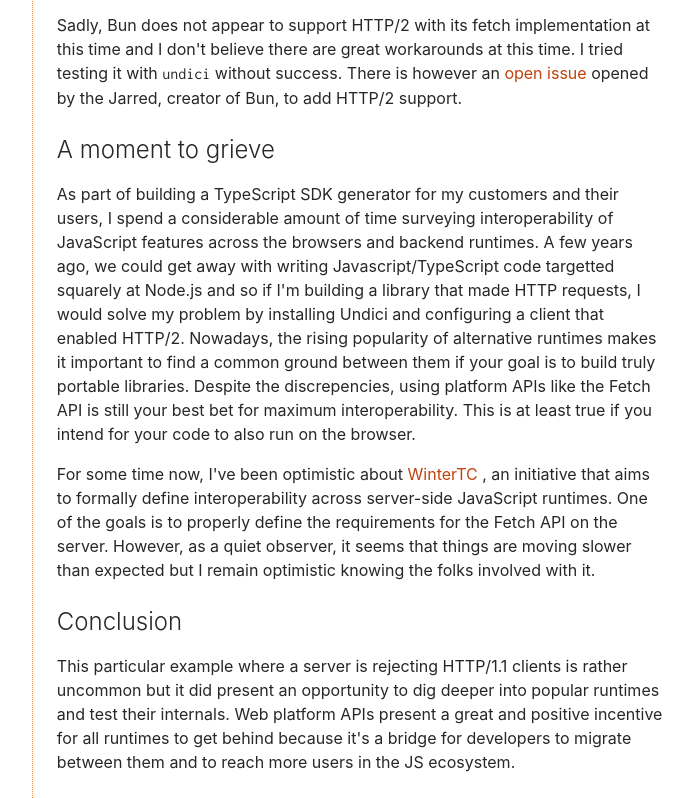
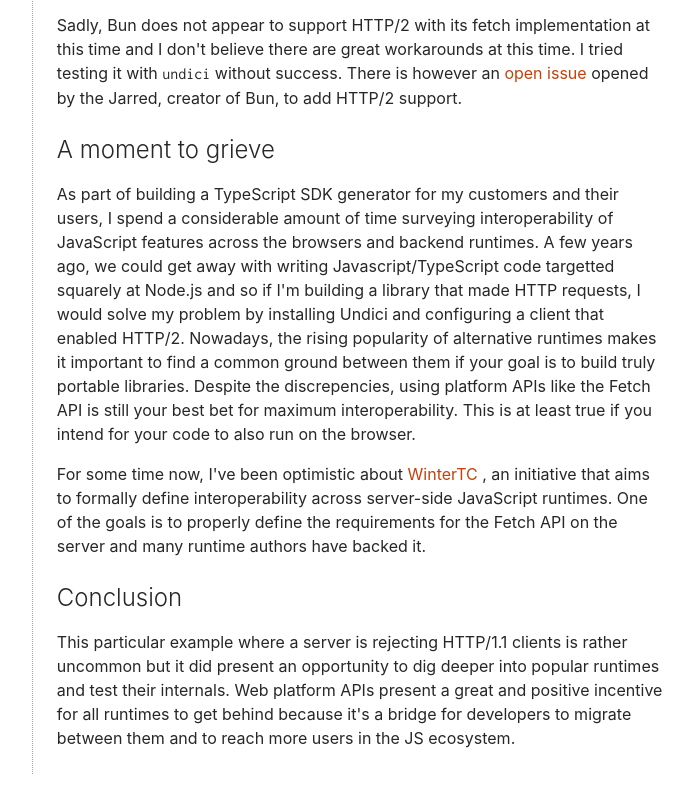
Before and after one commit to disintegrator/disintegrator.github.io, an Astro site: page /posts/http2-support-in-js-runtimes in a window 1280 px wide. Shown: the part 4492-5290 px from the top of the page, without its empty margins (178-871 px from the left). After the commit the page ends 5266 px from the top, so only its background shows below. Built offline with nearby package versions, Linux system fonts and the light colour scheme; Astro itself is replaced by a stand-in of ours; some packages are replaced by stand-ins of ours; a web font is replaced by a local one.

```diff
--- a/src/content/posts/http2-support-in-js-runtimes.mdx
+++ b/src/content/posts/http2-support-in-js-runtimes.mdx
@@ -165,7 +165,7 @@ Sadly, Bun does not appear to support HTTP/2 with its fetch implementation at th
 
 As part of building a TypeScript SDK generator for my customers and their users, I spend a considerable amount of time surveying interoperability of JavaScript features across the browsers and backend runtimes. A few years ago, we could get away with writing Javascript/TypeScript code targetted squarely at Node.js and so if I'm building a library that made HTTP requests, I would solve my problem by installing Undici and configuring a client that enabled HTTP/2. Nowadays, the rising popularity of alternative runtimes makes it important to find a common ground between them if your goal is to build truly portable libraries. Despite the discrepencies, using platform APIs like the Fetch API is still your best bet for maximum interoperability. This is at least true if you intend for your code to also run on the browser.
 
-For some time now, I've been optimistic about [WinterTC][winter-tc], an initiative that aims to formally define interoperability across server-side JavaScript runtimes. One of the goals is to properly define the requirements for the Fetch API on the server. However, as a quiet observer, it seems that things are moving slower than expected but I remain optimistic knowing the folks involved with it.
+For some time now, I've been optimistic about [WinterTC][winter-tc], an initiative that aims to formally define interoperability across server-side JavaScript runtimes. One of the goals is to properly define the requirements for the Fetch API on the server and many runtime authors have backed it.
 
 ## Conclusion
 
```
